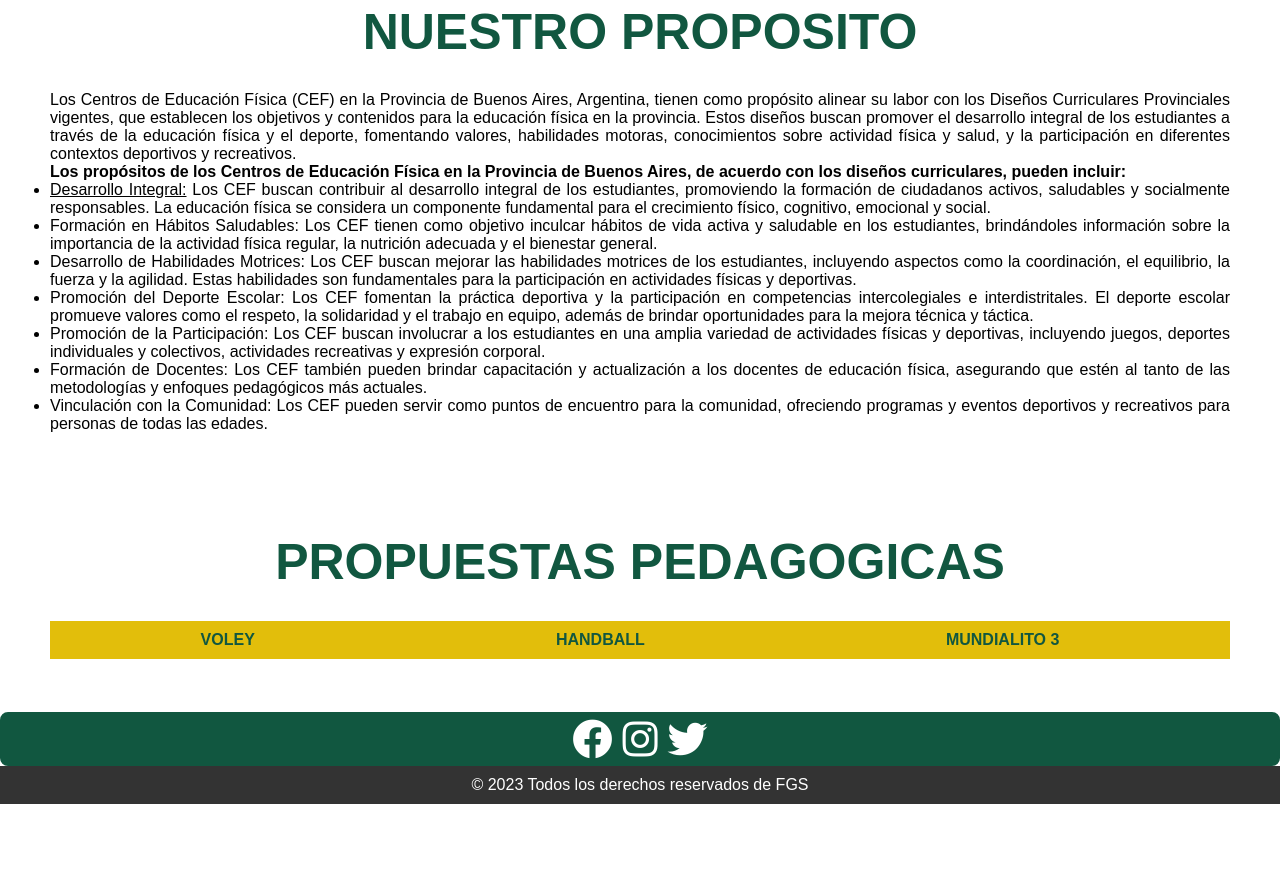
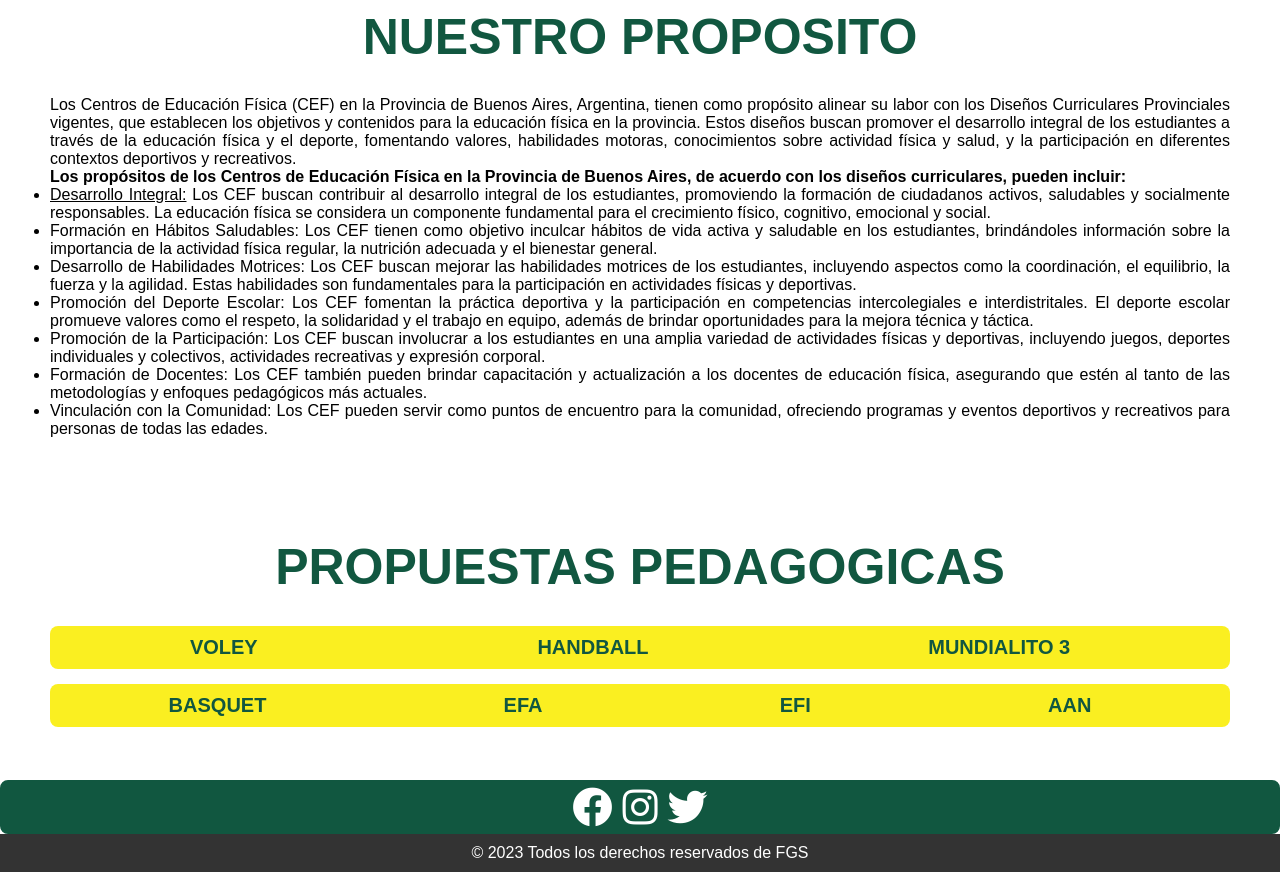
Before and after one commit to flor1251/cef17, a plain HTML site: page index.html in a window 1280 px wide. Shown: the part 720-1592 px from the top of the page. Before the commit the page ends 1524 px from the top, so only its background shows below. Drawn offline with Linux system fonts and the light colour scheme.

Commit message:
la gran pagina del cef

```diff
--- a/index.html
+++ b/index.html
@@ -17,6 +17,8 @@
         <li><a href="http://www.google.com.ar" target="_blank">GOOGLE</a></li>
         <li><a href="#">HORARIO</a></li>
         <li><a href="#propuestas">PROPUESTAS </a></li>
+        <li><a href="#">DEPORTES</a></li>
+        <li><a href="#">DEPORTES</a></li>
         <li><a href="#">DEPORTES</a></li>
       </ul>
     </nav>
@@ -89,6 +91,15 @@
         <li class="blanquito"><a href="handball.html" target="_blank">MUNDIALITO 3</a></li>
       </ul>
     </nav>
+    <nav class="separado">
+      <ul>
+        <li class="blanquito"><a href="handball.html" target="_blank">BASQUET</a></li>
+        <li class="blanquito"><a href="handball.html" target="_blank">EFA</a></li>
+        <li class="blanquito"><a href="handball.html" target="_blank">EFI</a></li>
+        <li class="blanquito"><a href="handball.html" target="_blank">AAN</a></li>
+      </ul>
+    </nav>
+
   </section>
 
   <section class="social">
--- a/styles.css
+++ b/styles.css
@@ -30,11 +30,10 @@ nav ul {
   list-style: none;
   display: flex;
   justify-content: space-around;
-  background-color: #e2be0b;
+  background-color: #faef21;
   padding: 10px;
+  border-radius: 8px;
 }
-
-
 
 nav ul li {
   margin-right: 20px;
@@ -44,6 +43,7 @@ nav ul li a {
   text-decoration: none;
   color: #115740;
   font-weight: bold;
+  font-size: 20px;
 }
 
 .hero {
@@ -71,6 +71,10 @@ nav ul li a {
   padding-bottom: 30px;
   font-size: 50px;
   color: #115740;
+}
+
+.separado {
+  margin-top: 15px;
 }
 
 .about,
@@ -108,3 +112,7 @@ footer {
 .blanquito a:hover {
   color: white;
 }
+
+.blanquito {
+  justify-content: center;
+}
```
